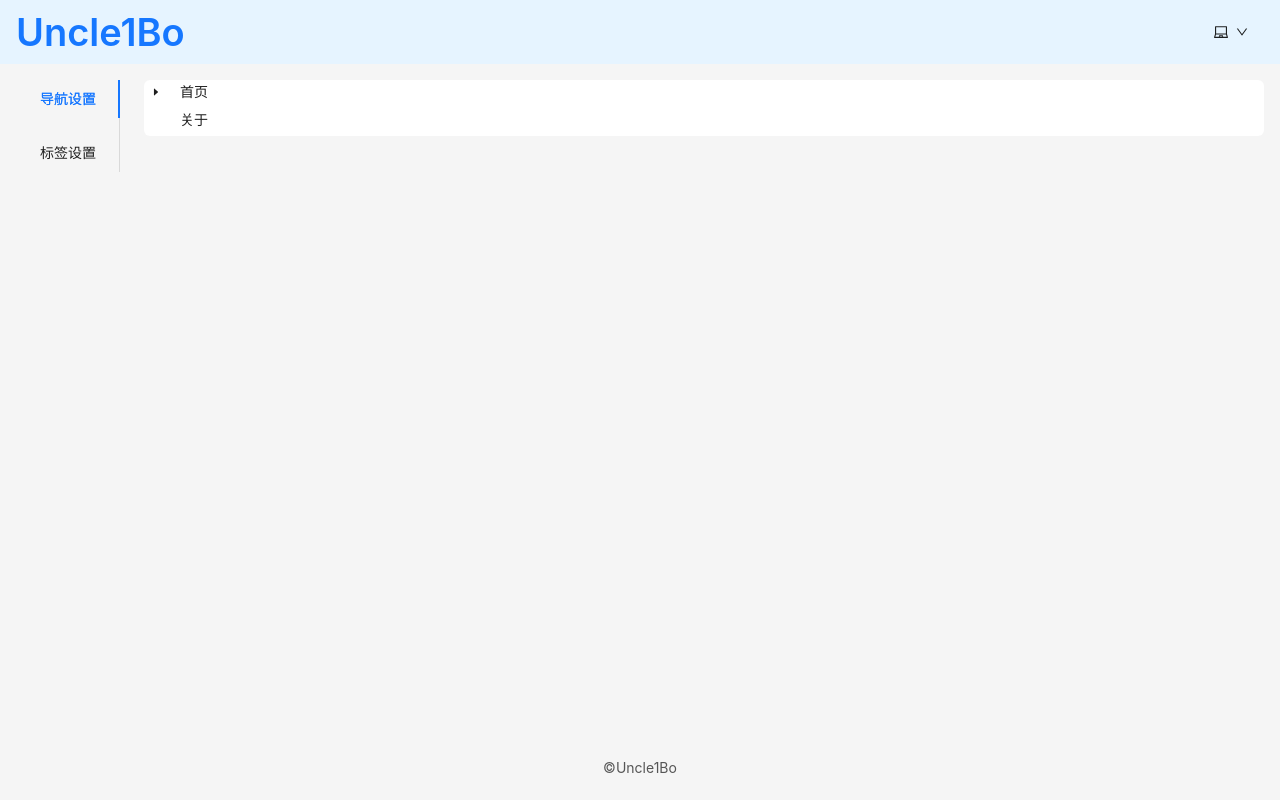
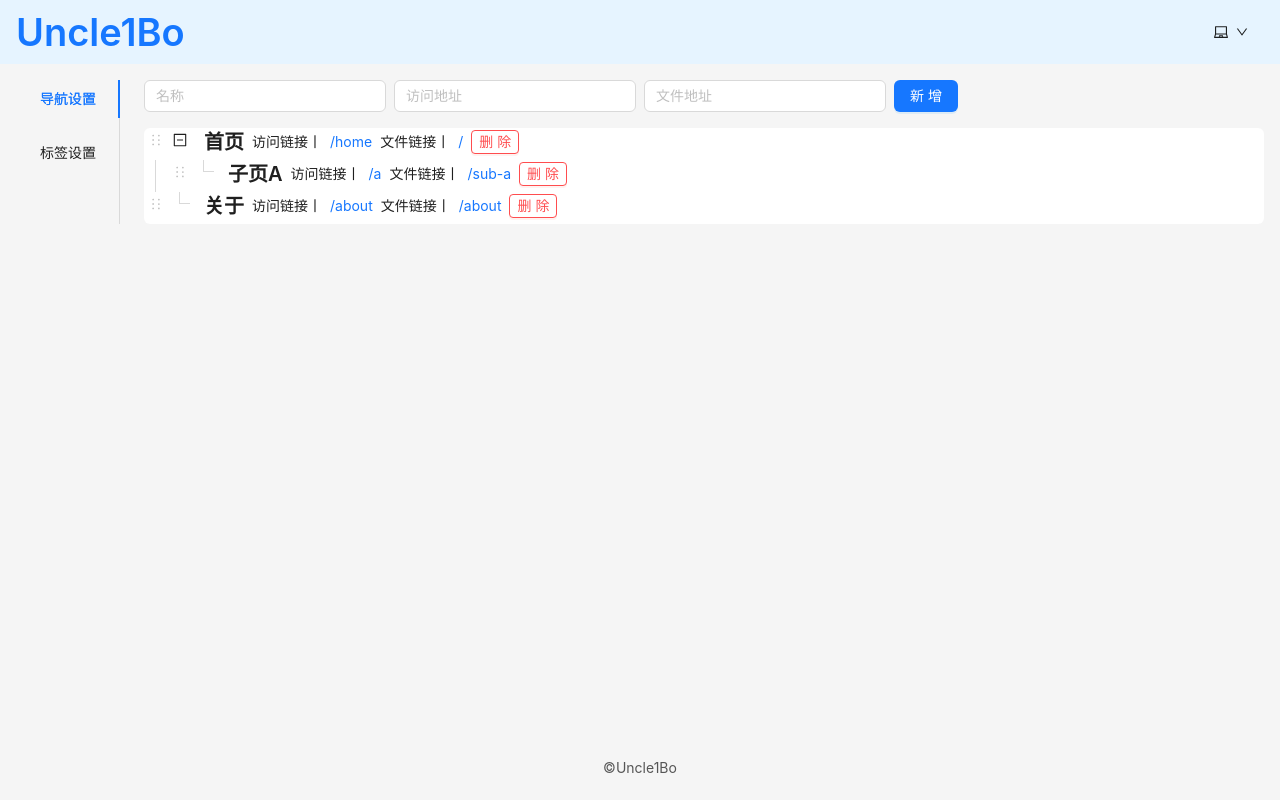
Before and after one commit to uncle1bo/uncle1bo-sitev2, a React (Vite) app: page /user/navigation in a window 1280 px wide. Built offline with nearby package versions, Linux system fonts and the light colour scheme.

Commit message:
feat: 完善导航设置功能

```diff
--- a/src/react-app/pages/user/navigation/index.tsx
+++ b/src/react-app/pages/user/navigation/index.tsx
@@ -1,36 +1,171 @@
-import { Tree } from "antd";
-import { JSX } from "react";
+import { Button, Input, Space, Tree } from "antd";
+import type { DataNode } from "antd/es/tree";
+import { JSX, ReactNode, useState } from "react";
 import UserDashBoard from "../../../components/UserDashBoard";
+import Link from "antd/es/typography/Link";
+import Title from "antd/es/typography/Title";
 
 type NavigationItem = {
+    key: string;
     title: string;
-    key: string;   // 唯一标识
     link: string;
     src: string;
     children?: NavigationItem[];
 };
 
-// 生成唯一 key 的便捷函数
-const uid = () => `${Date.now()}-${Math.random()}`;
+const uid = () => `${Math.random()}-${Math.random()}`;
 
 const mock: NavigationItem[] = [
     {
         title: "首页",
         key: uid(),
         link: "/home",
-        src: "/pages/home.tsx",
-        children: [
-            { title: "子页A", key: uid(), link: "/home/sub-a", src: "/pages/sub-a.tsx" }
-        ]
+        src: "/",
+        children: [{ title: "子页A", key: uid(), link: "/a", src: "/sub-a" }]
     },
-    { title: "关于", key: uid(), link: "/about", src: "/pages/about.tsx" }
+    { title: "关于", key: uid(), link: "/about", src: "/about" }
 ];
 
+const remove = (key: string, list: NavigationItem[]): NavigationItem[] =>
+    list.reduce<NavigationItem[]>((acc, item) => {
+        if (item.key === key) return acc;
+        if (item.children) item = { ...item, children: remove(key, item.children) };
+        acc.push(item);
+        return acc;
+    }, []);
+
 export default function NavigationSettings(): JSX.Element {
+    const [treeData, setTreeData] = useState<NavigationItem[]>(mock);
+    const [title, setTitle] = useState("");
+    const [link, setLink] = useState("");
+    const [src, setSrc] = useState("");
+
+    const onDrop = (info: any) => {
+        const dropKey = info.node.key;               // 放下目标节点key
+        const dragKey = info.dragNode.key;           // 被拖拽节点key
+        const dropToGap = info.dropToGap;            // 是否插入到间隙（兄弟节点）
+
+        // 深拷贝数据
+        const newData: NavigationItem[] = JSON.parse(JSON.stringify(treeData));
+
+        // 查找并移除被拖拽节点
+        let dragItem: NavigationItem | undefined;
+        const removeDrag = (list: NavigationItem[]): NavigationItem[] =>
+            list.reduce<NavigationItem[]>((acc, item) => {
+                if (item.key === dragKey) {
+                    dragItem = item;
+                    return acc;
+                }
+                if (item.children) item.children = removeDrag(item.children);
+                acc.push(item);
+                return acc;
+            }, []);
+
+        const afterRemove = removeDrag(newData);
+        if (!dragItem) return; // 未找到拖拽节点则退出
+
+        // 递归查找目标节点并插入
+        const findAndInsert = (list: NavigationItem[]): NavigationItem[] => {
+            const newList = [...list];
+            for (let i = 0; i < newList.length; i++) {
+                const item = newList[i];
+                // 找到目标节点
+                if (item.key === dropKey) {
+                    if (dropToGap) {
+                        // 插入到兄弟节点位置（目标节点前后）
+                        const insertPos = info.dropPosition < 0 ? i : i + 1;
+                        newList.splice(insertPos, 0, dragItem!);
+                    } else {
+                        // 插入到目标节点的子节点中
+                        if (!item.children) {
+                            item.children = [];
+                        }
+                        item.children.push(dragItem!);
+                    }
+                    return newList; // 完成插入后返回
+                }
+
+                // 递归处理子节点
+                if (item.children) {
+                    item.children = findAndInsert(item.children);
+                }
+            }
+            return newList;
+        };
+
+        // 执行插入并更新数据
+        const result = findAndInsert(afterRemove);
+        setTreeData(result);
+    };
+
+    const toTreeNode = (list: NavigationItem[]): DataNode[] =>
+        list.map(({ title: t, key, children }) => ({
+            title: t,
+            key,
+            children: children?.length ? toTreeNode(children) : undefined
+        }));
+
+    const addTopLevel = () => {
+        if (!title || !link || !src) return;
+        const newItem: NavigationItem = { title, key: uid(), link, src };
+        setTreeData((prev) => [newItem, ...prev]);
+        setTitle("");
+        setLink("");
+        setSrc("");
+    };
+
+    const titleRender = (node: DataNode): ReactNode => {
+        const find = (list: NavigationItem[]): NavigationItem | undefined => {
+            for (const item of list) {
+                if (item.key === node.key) return item;
+                if (item.children) {
+                    const target = find(item.children);
+                    if (target) return target;
+                }
+            }
+            return undefined;
+        };
+        const item = find(treeData);
+        if (!item) return <span>{String(node.title)}</span>;
+
+        return (
+            <Space align="center">
+                <Title level={4} style={{ margin: 0 }}>{item.title}</Title>
+                访问链接丨<Link href={item.link} target="_blank">{item.link}</Link>
+                文件链接丨<Link href={item.src} target="_blank">{item.src}</Link>
+                <Button
+                    size="small"
+                    danger
+                    onClick={(e) => {
+                        e.stopPropagation();
+                        setTreeData(remove(item.key, treeData));
+                    }}
+                >
+                    删除
+                </Button>
+            </Space>
+        );
+    };
+
     return (
         <UserDashBoard>
+            <Space direction="vertical" style={{ width: "100%", marginBottom: 16 }}>
+                <Space>
+                    <Input placeholder="名称" value={title} onChange={(e) => setTitle(e.target.value)} />
+                    <Input placeholder="访问地址" value={link} onChange={(e) => setLink(e.target.value)} />
+                    <Input placeholder="文件地址" value={src} onChange={(e) => setSrc(e.target.value)} />
+                    <Button type="primary" onClick={addTopLevel}>新增</Button>
+                </Space>
+            </Space>
+
             <Tree
-                treeData={mock}
+                treeData={toTreeNode(treeData)}
+                draggable
+                onDrop={onDrop}
+                showLine
+                defaultExpandAll
+                blockNode
+                titleRender={titleRender}
             />
         </UserDashBoard>
     );
```
